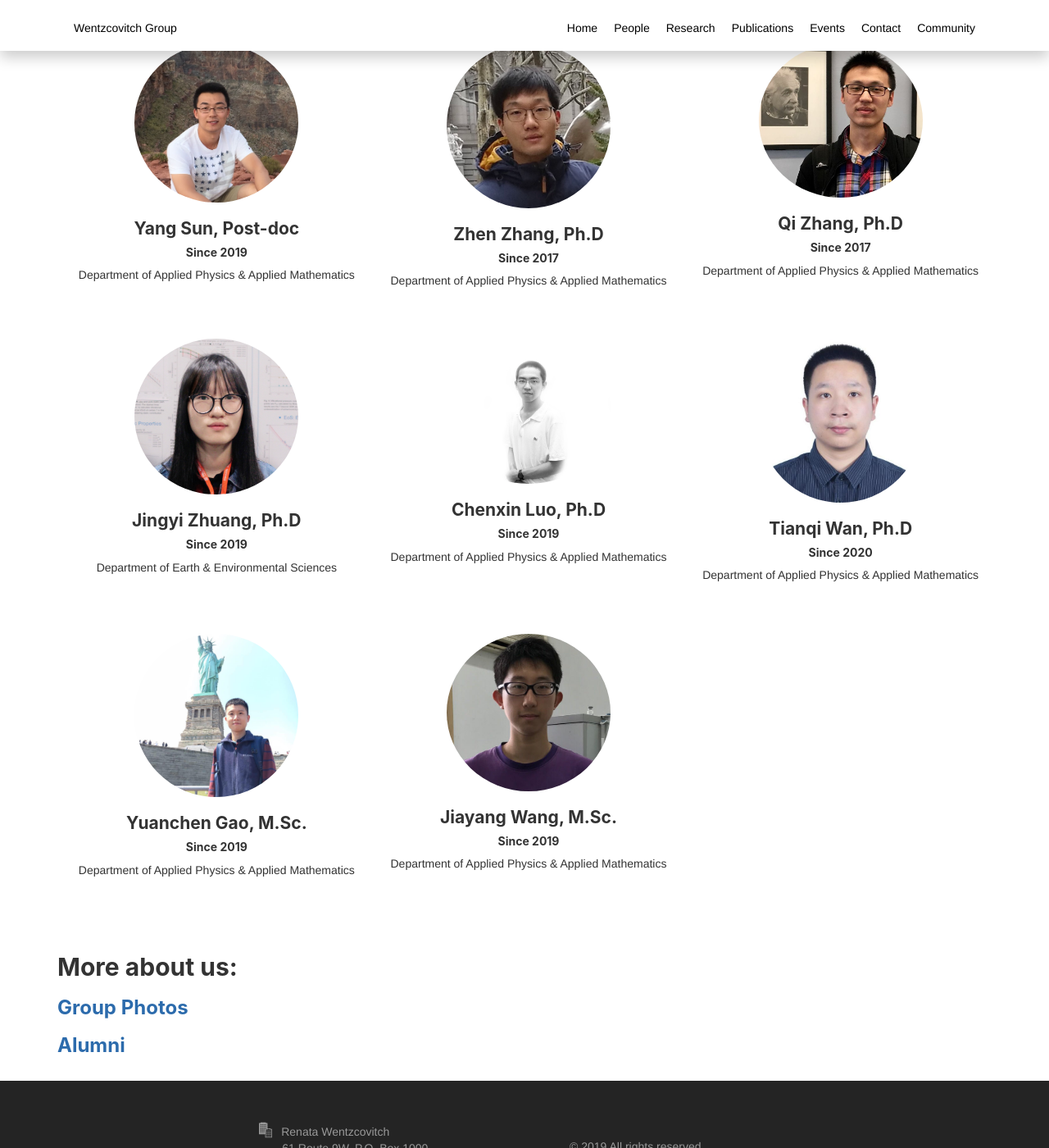
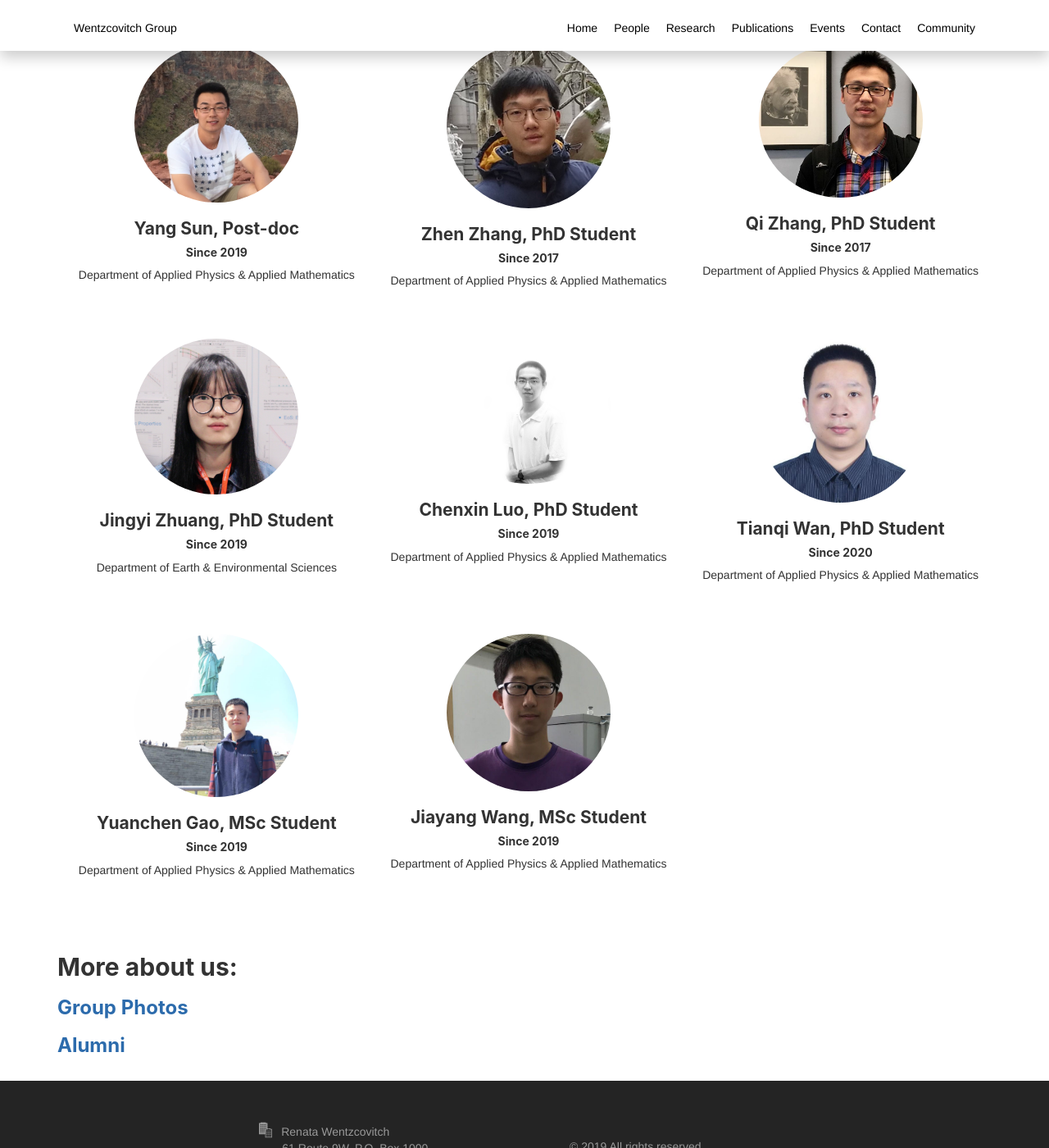
Before and after one commit to mineralcloud/mineralcloud.github.io, a Jekyll site: the page built from people/index.html, in a window 1280 px wide and 1400 px high, scrolled down 715 px. Shown: the whole window at 82% size. Built offline with Jekyll 4.4.1, drawn with Linux system fonts in a browser that asks for light colours.

```diff
--- a/_data/organizations.yaml
+++ b/_data/organizations.yaml
@@ -1,3 +1,8 @@
+- name: U.S. Department of Energy
+  logo: static/img/energy.png
+  url:  https://www.energy.gov/science/office-science
+
+
 - name: National Science Foundation
   logo: static/img/nsf_nobkgd.png
   url: http://www.nsf.gov/
--- a/_data/people.yaml
+++ b/_data/people.yaml
@@ -20,7 +20,7 @@
 #     linkedin:
 
 - name: Zhen Zhang
-  position: Ph.D
+  position: PhD Student
   since: 2017
   portrait: img/people/ZhenZhang.jpeg
   department: Department of Applied Physics & Applied Mathematics
@@ -31,7 +31,7 @@
     linkedin: https://github.com/zhenzhang305
 
 - name: Qi Zhang
-  position: Ph.D
+  position: PhD Student
   since: 2017
   portrait: img/people/QiZhang.jpg
   department: Department of Applied Physics & Applied Mathematics
@@ -43,7 +43,7 @@
     resume:
 
 - name: Jingyi Zhuang
-  position: Ph.D
+  position: PhD Student
   since: 2019
   portrait: img/people/JingyiZhuang.jpg
   department: Department of Earth & Environmental Sciences
@@ -56,7 +56,7 @@
 
 
 - name: Chenxin Luo
-  position: Ph.D
+  position: PhD Student
   since: 2019
   portrait: img/people/ChenxinLuo.jpg
   department: Department of Applied Physics & Applied Mathematics
@@ -68,7 +68,7 @@
     site: https://chazeon.com/
 
 - name: Tianqi Wan
-  position: Ph.D
+  position: PhD Student
   since: 2020
   portrait: img/people/TianqiWan.png
   department: Department of Applied Physics & Applied Mathematics
@@ -91,7 +91,7 @@
 #     site: https://underhill1886.github.io/
 
 - name: Yuanchen Gao
-  position: M.Sc.
+  position: MSc Student
   since: 2019
   portrait: img/people/YuanchenGao.jpg
   department: Department of Applied Physics & Applied Mathematics
@@ -103,7 +103,7 @@
     resume:
 
 - name: Jiayang Wang
-  position: M.Sc.
+  position: MSc Student
   since: 2019
   portrait: img/people/jiayang.jpg
   department: Department of Applied Physics & Applied Mathematics
--- a/people/vlab_people.html
+++ b/people/vlab_people.html
@@ -96,7 +96,9 @@ permalink: /people/vlab_people.html
             <div class="col-lg-4 col-md-4  col-sm-4 col-xs-4 people-mini people-mini-colaborator">
                 <ul>
                     <center>
-
+                        {% if people.miniuni %}
+                        <h4 style="font-size: 15px;">{{people.miniuni}}</h4>
+                        {% endif %}
                         <div class="people-portrait-cropper-mini"><img
                                 src="{{ site.baseurl }}/{% if people.portrait %}{{ people.portrait}}{% else %}static/img/portrait_default.png{% endif %}">
                         </div>
```
Also changed, not shown: _data/collaboratorsbeta.yaml (+7 -11 lines), static/img/energy.png (added).
